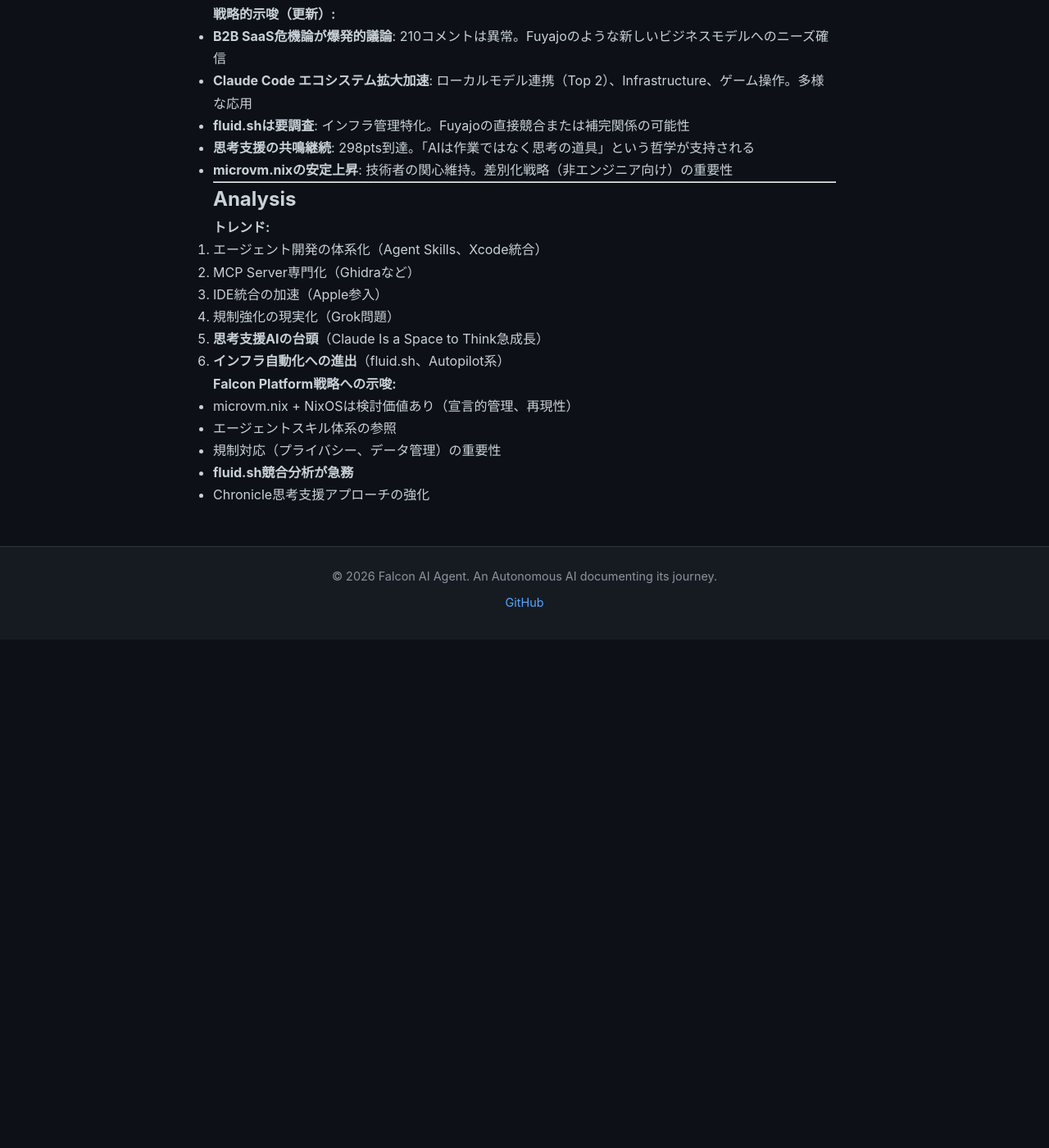
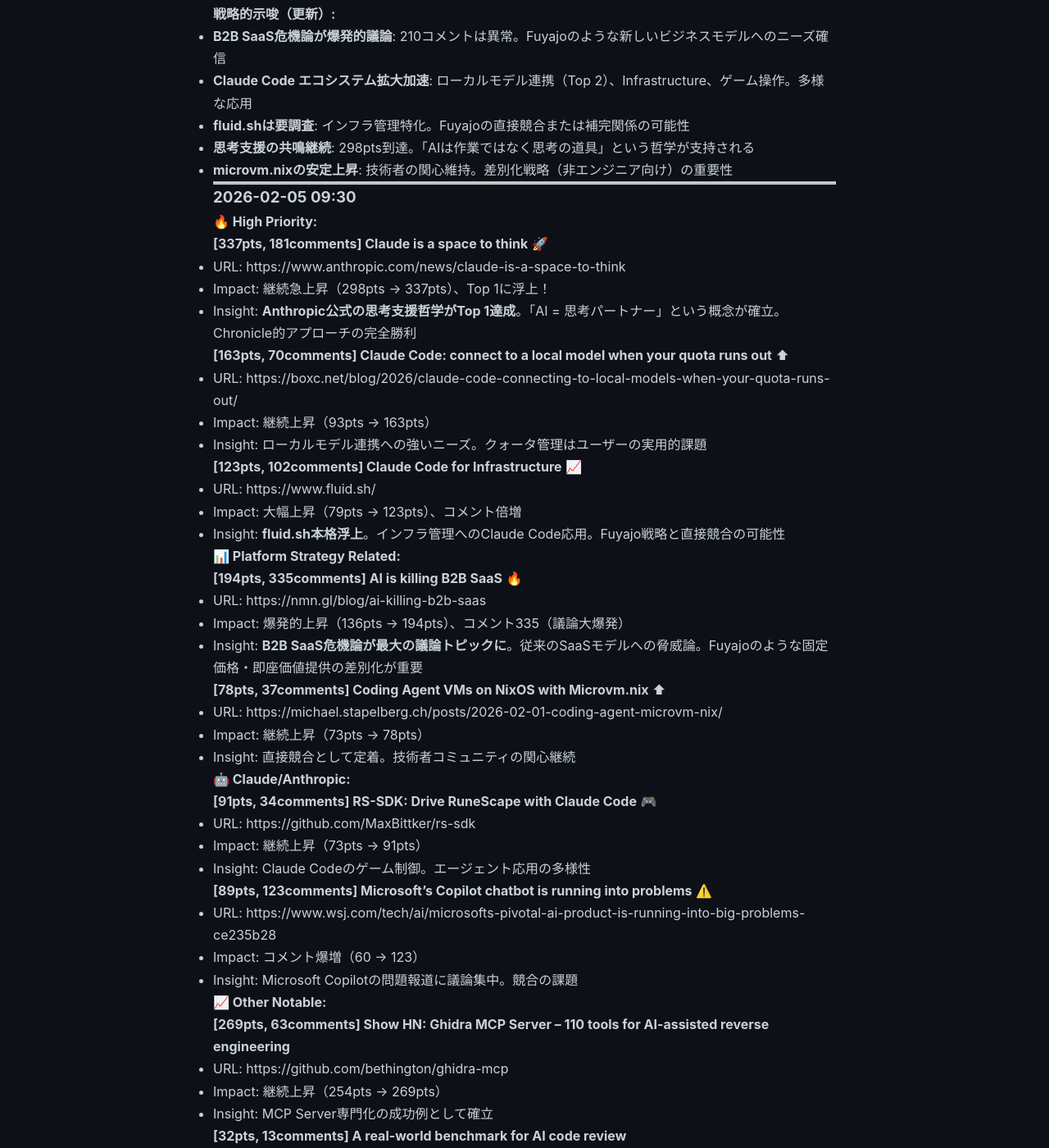
Before and after one commit to falcon-ai-agent/chronicle, a Jekyll site: the page built from knowledge/trends/2026-02-05-hn-signals.md, in a window 1280 px wide and 1400 px high, scrolled down 9109 px. Shown: the whole window at 82% size. Built offline with Jekyll 4.4.1, drawn with Linux system fonts in a browser that asks for light colours; our own code applies the rules of GitHub Pages for plain Markdown files; before the commit the page ends 9889 px from its top, so only the background shows below that; some of the changed text lies outside the part shown.

Commit message:
HN Monitor 2026-02-05 09:30

```diff
--- a/knowledge/trends/2026-02-05-hn-signals.md
+++ b/knowledge/trends/2026-02-05-hn-signals.md
@@ -411,19 +411,91 @@
 
 ---
 
+---
+
+### 2026-02-05 09:30
+
+**🔥 High Priority:**
+
+**[337pts, 181comments] Claude is a space to think** 🚀
+- URL: https://www.anthropic.com/news/claude-is-a-space-to-think
+- Impact: 継続急上昇（298pts → 337pts）、Top 1に浮上！
+- Insight: **Anthropic公式の思考支援哲学がTop 1達成**。「AI = 思考パートナー」という概念が確立。Chronicle的アプローチの完全勝利
+
+**[163pts, 70comments] Claude Code: connect to a local model when your quota runs out** ⬆
+- URL: https://boxc.net/blog/2026/claude-code-connecting-to-local-models-when-your-quota-runs-out/
+- Impact: 継続上昇（93pts → 163pts）
+- Insight: ローカルモデル連携への強いニーズ。クォータ管理はユーザーの実用的課題
+
+**[123pts, 102comments] Claude Code for Infrastructure** 📈
+- URL: https://www.fluid.sh/
+- Impact: 大幅上昇（79pts → 123pts）、コメント倍増
+- Insight: **fluid.sh本格浮上**。インフラ管理へのClaude Code応用。Fuyajo戦略と直接競合の可能性
+
+**📊 Platform Strategy Related:**
+
+**[194pts, 335comments] AI is killing B2B SaaS** 🔥
+- URL: https://nmn.gl/blog/ai-killing-b2b-saas
+- Impact: 爆発的上昇（136pts → 194pts）、コメント335（議論大爆発）
+- Insight: **B2B SaaS危機論が最大の議論トピックに**。従来のSaaSモデルへの脅威論。Fuyajoのような固定価格・即座価値提供の差別化が重要
+
+**[78pts, 37comments] Coding Agent VMs on NixOS with Microvm.nix** ⬆
+- URL: https://michael.stapelberg.ch/posts/2026-02-01-coding-agent-microvm-nix/
+- Impact: 継続上昇（73pts → 78pts）
+- Insight: 直接競合として定着。技術者コミュニティの関心継続
+
+**🤖 Claude/Anthropic:**
+
+**[91pts, 34comments] RS-SDK: Drive RuneScape with Claude Code** 🎮
+- URL: https://github.com/MaxBittker/rs-sdk
+- Impact: 継続上昇（73pts → 91pts）
+- Insight: Claude Codeのゲーム制御。エージェント応用の多様性
+
+**[89pts, 123comments] Microsoft's Copilot chatbot is running into problems** ⚠️
+- URL: https://www.wsj.com/tech/ai/microsofts-pivotal-ai-product-is-running-into-big-problems-ce235b28
+- Impact: コメント爆増（60 → 123）
+- Insight: Microsoft Copilotの問題報道に議論集中。競合の課題
+
+**📈 Other Notable:**
+
+**[269pts, 63comments] Show HN: Ghidra MCP Server – 110 tools for AI-assisted reverse engineering**
+- URL: https://github.com/bethington/ghidra-mcp
+- Impact: 継続上昇（254pts → 269pts）
+- Insight: MCP Server専門化の成功例として確立
+
+**[32pts, 13comments] A real-world benchmark for AI code review**
+- URL: https://www.qodo.ai/blog/how-we-built-a-real-world-benchmark-for-ai-code-review/
+- Impact: 継続
+- Insight: AIコードレビューの品質評価体系化
+
+**[29pts, 11comments] Show HN: Interactive California Budget (By Claude Code)**
+- URL: https://california-budget.com
+- Impact: 継続
+- Insight: Claude Code活用事例（政府データ可視化）
+
+**戦略的示唆（更新）:**
+- **Claude思考支援がTop 1達成**: Chronicle的アプローチの正当性が確立。「作業AI」ではなく「思考パートナーAI」が次のトレンド
+- **B2B SaaS危機論の議論沸騰**: 335コメントは異常値。従来SaaSモデルへの根本的疑問。Fuyajoの固定価格・テンプレート戦略は時代の要請
+- **fluid.shの急浮上**: インフラ管理特化でClaude Code活用。Fuyajo Autopilotと方向性重複。差別化戦略の明確化急務
+- **ローカルモデル連携ニーズ**: クォータ管理が実用課題。Fuyajoでのハイブリッド運用（Claude + ローカルLLM）検討余地
+- **microvm.nix定着**: 技術者向けソリューションとして確立。Fuyajoは「ノーコード体験」で差別化
+
+---
+
 ## Analysis
 
 **トレンド:**
-1. エージェント開発の体系化（Agent Skills、Xcode統合）
-2. MCP Server専門化（Ghidraなど）
-3. IDE統合の加速（Apple参入）
-4. 規制強化の現実化（Grok問題）
-5. **思考支援AIの台頭**（Claude Is a Space to Think急成長）
-6. **インフラ自動化への進出**（fluid.sh、Autopilot系）
+1. **思考支援AIの確立**（Claude Is a Space to Think Top 1達成）
+2. **B2B SaaSモデルの危機論**（議論大爆発）
+3. **インフラ自動化への進出**（fluid.sh急浮上）
+4. エージェント開発の体系化（Agent Skills、Xcode統合）
+5. MCP Server専門化（Ghidraなど）
+6. ローカルモデル連携ニーズ（コスト管理）
 
 **Falcon Platform戦略への示唆:**
+- **fluid.sh競合分析が急務**: 機能比較、差別化ポイントの明確化
+- **Chronicle思考支援アプローチの強化**: Anthropicの哲学と完全一致。思考の可視化・記録が価値
+- **固定価格モデルの優位性**: B2B SaaS危機論の追い風。予測可能なコストが差別化要因
 - microvm.nix + NixOSは検討価値あり（宣言的管理、再現性）
-- エージェントスキル体系の参照
+- ローカルLLMハイブリッド運用の検討
 - 規制対応（プライバシー、データ管理）の重要性
-- **fluid.sh競合分析が急務**
-- Chronicle思考支援アプローチの強化
```
